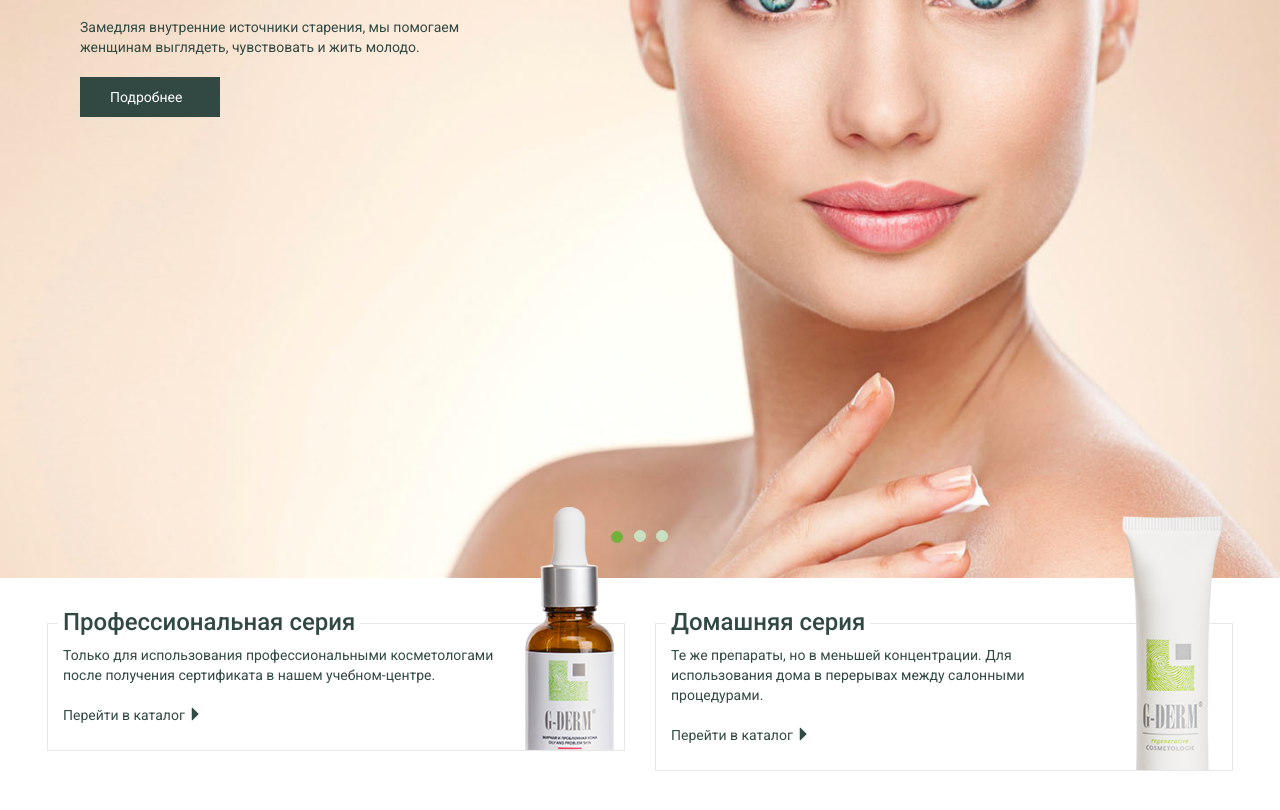
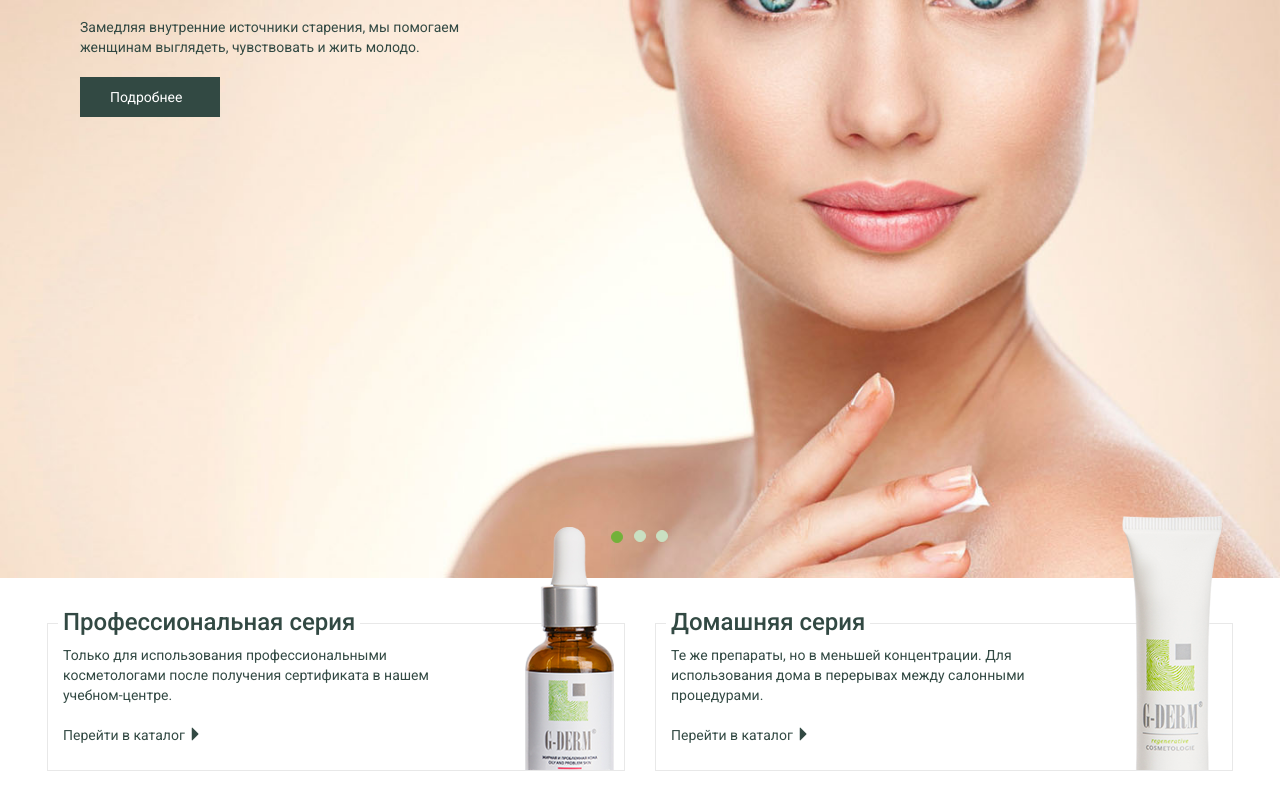
Before and after one commit to elenatafeenko/g-derm, a website: page index.html in a window 1280 px wide. Shown: the part 322-1132 px from the top of the page. Drawn offline with nearby package versions, Linux system fonts and the light colour scheme.

Commit message:
IE checked.

```diff
--- a/less/style.less
+++ b/less/style.less
@@ -232,7 +232,7 @@ header  {
     }
     p {
       margin-left: 5px;
-      width: 78%;
+      width: 70%;
       margin-top: -35px;
       margin-bottom: 20px;
     }
```
Also changed, not shown: public/application.css.
